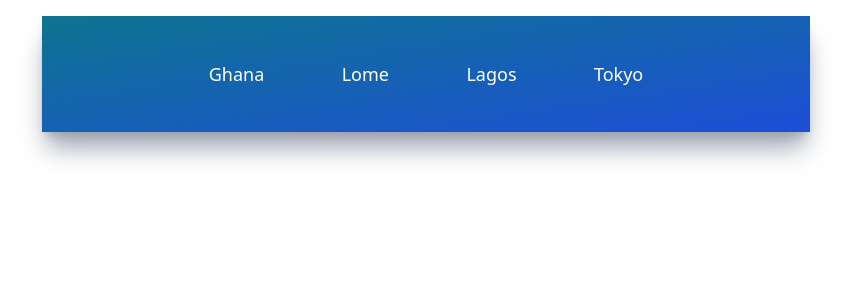
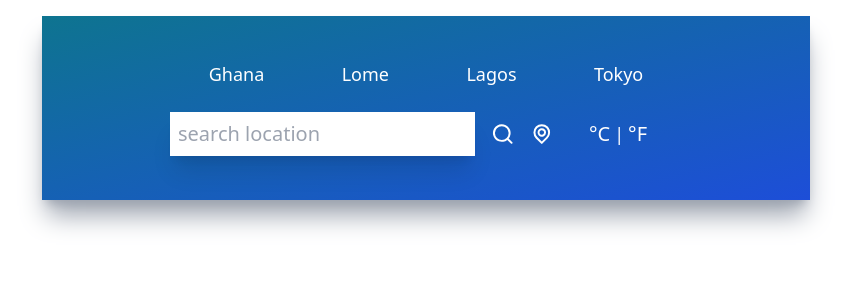
Before and after one commit to Wil-Wena/Weather-App, a React (Create React App) app: page / in a window 1280 px wide. Shown: the top 300 px of the page, without its empty margins (214-1065 px from the left). Built offline with nearby package versions, Linux system fonts and the light colour scheme.

Commit message:
Search Input UI done

```diff
--- a/src/App.js
+++ b/src/App.js
@@ -1,4 +1,5 @@
 import './App.css';
+import Entry from './components/Entry';
 import TopButtons from './components/TopButtons';
 //import UilReact from '@iconscout/react-unicons/icons/uil-react'
 
@@ -6,6 +7,7 @@
   return (
       <div className='text-3xl mx-auto max-w-screen-md mt-4 py-5 px-32 bg-gradient-to-br from-cyan-700 to-blue-700 h-fit shadow-xl shadow-gray-400'>
         <TopButtons />
+        <Entry/>
       </div>
   );
 }
--- /dev/null
+++ b/src/components/Entry.jsx
@@ -0,0 +1,24 @@
+import React from 'react'
+import { UilSearch, UilLocationPoint  } from '@iconscout/react-unicons'
+
+
+//Input location component
+function Entry() {
+  return (
+    <div className='flex flex-row justify-center my-6'>
+      <div className='flex flex-row w-3/4 items-center justify-center space-x-4'>
+        <input type="Search" className='text-xl font-light p-2 w-full shadow-xl focus:outline-none f
+        capitalize placeholder:lowercase' placeholder='Search location'/>
+        <UilSearch size={30} className='text-white cursor-pointer transition ease-out hover:scale-95'/>
+        <UilLocationPoint size={30} className='text-white cursor-pointer transition ease-out hover:scale-95'/>
+      </div>
+        <div className='flex flex-row w-1/4 items-center justify-center text-white'>
+          <button name='metric' className='text-xl font-light ' >°C</button>
+          <p className='mx-1 text-lg'>|</p>
+          <button name='imperial'className='text-xl font-light' >°F</button>
+        </div>
+    </div>
+  )
+}
+
+export default Entry
```
